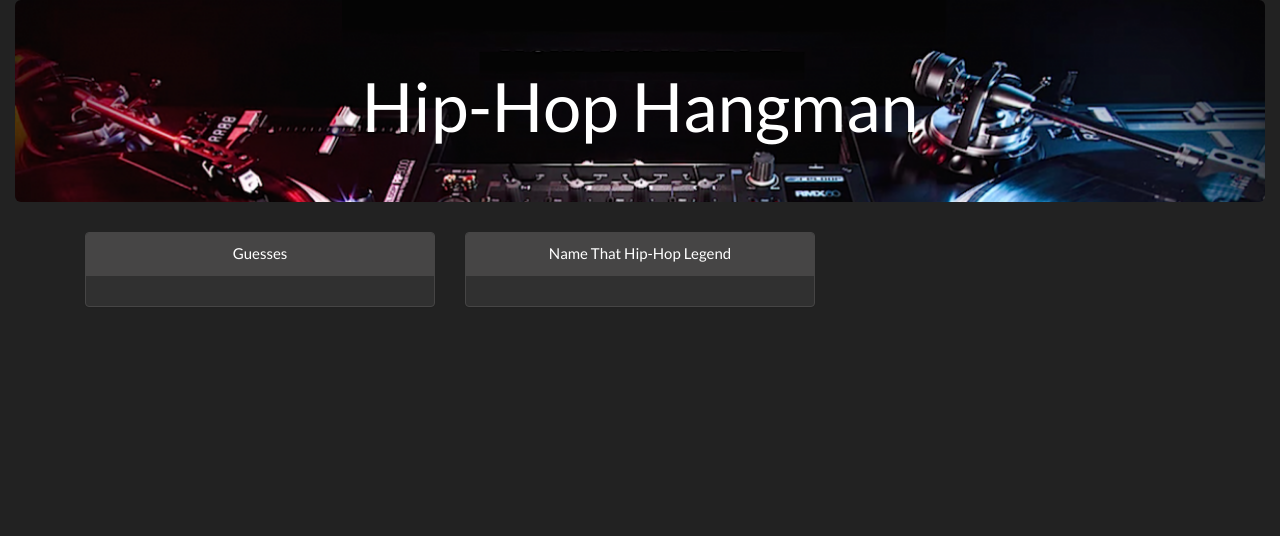
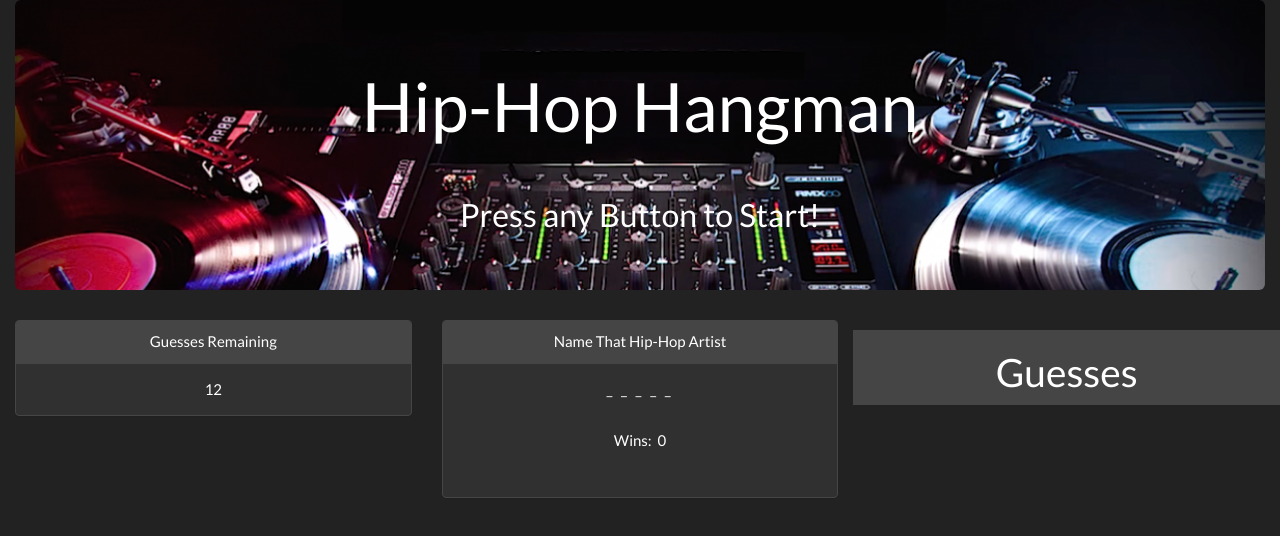
Before and after one commit to blaws006/Hangman, a plain HTML site: page index.html in a window 1280 px wide. Drawn offline with Linux system fonts and the light colour scheme.

Commit message:
I tried but no dice

```diff
--- a/assets/css/style.css
+++ b/assets/css/style.css
@@ -7,3 +7,17 @@
 
 	overflow: hidden;
 }
+
+.col-style {
+	background: #464545;
+	margin-top: 10px;
+	margin-bottom: 10px;
+}
+
+#word li {
+	position: relative;
+	list-style: none;
+	display: inline-block;
+
+
+}
--- a/assets/javascript/game.js
+++ b/assets/javascript/game.js
@@ -1 +1,113 @@
-console.log("Hello World");
+
+// //Global Variables
+//  // Artists for Guessing
+// var kendrickLamar = ["k","e","n","d","r","i","c","k", " ", "l", "a", "m", "a", "r" ];
+// var chanceTheRapper = ["c", "h", "a", "n", "c", "e", " ", "t", "h", "e", " ", "r", "a", "p", "p", "e", "r"];
+// var vicMensa = ["v", "i", "c", " ", "m", "e", "n", "s", "a"];
+// var vinceStaples = ["v", "i", "n", "c", "e", " ", "s", "t", "a", "p", "l", "e", "s"];
+// var buddy = ["b", "u", "d", "d", "y"];
+// var artistName = [kendrickLamar, chanceTheRapper, vicMensa, vinceStaples, buddy];
+
+
+var artistName = ["kendrick lamar", "chance the rapper", "vic mensa", "vince staples", "buddy"];
+
+var wins = 0; // Number of Wins
+
+var guessLeft = 12; //Number of guesses left
+var randomizer = [];
+var userGuess = [];
+var character = [ ] ; //Guesses
+var letterGuessed = [];
+var randomizer = [];
+var incorrect;
+var randomizer = artistName[Math.floor(Math.random() * artistName.length)];
+
+
+//Starts the game by randomly selecting a word to guess and replacing characters with underscores
+function gameStart() {
+	for(var i = 0; i < randomizer.length; i++) {
+
+		if(randomizer[i] === " ") {
+			character = character + " &nbsp; ";
+		}
+		else {
+			character =  character +  "&nbsp;_ &nbsp;";
+		}
+	 document.getElementById("word").innerHTML = character;
+	}
+console.log(randomizer);
+console.log(character);
+}
+
+gameStart();
+
+///Logs number of wins after completing the game
+function winCounter() {
+
+	wins = document.getElementById("win").innerHTML = wins;
+	console.log(wins)
+}
+winCounter();
+///Logs the number of guesses remaining
+
+function guessCount() {
+
+	document.getElementById("numberGuesses").innerHTML = guessLeft;
+}
+
+guessCount();
+
+
+///Logs whether a guess was correct or incorrect by running the guess array against the new word array of randomizer array as I called it.
+
+document.onkeyup = function(event) {
+	userGuess = String.fromCharCode(event.keyCode).toLowerCase();
+	console.log(userGuess);
+
+	var map = {}, result = [], i;
+for (i = 0; i < userGuess.length; ++i) {
+    map[userGuess[i]] = 1;
+}
+
+for (i = 0; i < randomizer.length; ++i) {
+    if (map[randomizer[i]] === 1) {
+        result.push(randomizer[i]);
+        console.log(result);
+        // avoid returning a value twice if it appears twice in array 2
+        var newDisplay = userGuess.replace("&nbsp;_ &nbsp;", userGuess);
+ 		document.getElementById("word").innerHTML = newDisplay;
+    }
+
+}
+return result;
+}
+
+
+
+//check if key was used
+
+// function keyCheck(charStr) {
+
+// 	if(userGuess.includes(charStr)) {
+
+// 		return false;
+// 	}
+// 	else{
+// 		userGuess.push(charStr);
+
+// 		if (randomizer.toLowerCase().includes(charStr)){
+
+// 			gameStart(charStr);
+// 		}
+
+// 		else {
+
+// 			guessLeft--;
+
+// 			document.getElementById("letterGuessed").innerHTML = document.getElementById("letterGuessed").innerHTML + charStr + " ";
+// 		}
+// 	}
+
+// 	}
+
+// 	keyCheck();
--- a/index.html
+++ b/index.html
@@ -8,29 +8,42 @@
 	</title>
 	<link rel="stylesheet" type="text/css" href="assets/css/darkly.css">
 	<link rel="stylesheet" type="text/css" href="assets/css/style.css">
-	<script type="text/javascript" src="assets/javascript/game.js"></script>
+
 </head>
 <body>
 	<div class="container-fluid">
-		<div id="jumbotron" class="text-center jumbotron"><h1>Hip-Hop Hangman</h1></div>
+		<div id="jumbotron" class="text-center jumbotron"><h1>Hip-Hop Hangman</h1>
+		<br />
+		<h2>Press any Button to Start!</h2>
+		</div>
 	</div>
-	<div class="container">
+	<div class="container-fluid">
+	<div class="row">
 		<div class="col-12 col-md-4 col-lg-4">
 			<div class="panel panel-default">
-  			<div class="text-center panel-heading">Guesses</div>
-			<div class="text-center panel-body" id="guesses"></div>
-		</div>
+ 	 <div class="panel-heading text-center">Guesses Remaining</div>
+  	<div class="panel-body text-center">
+  		<span id="numberGuesses"></span>
+  		</div>
+	</div>
 		</div>
 		<div class="col-12 col-md-4 col-lg-4">
-		<div class="panel panel-default">
-  			<div class="text-center panel-heading">Name That Hip-Hop Legend</div>
-			<div class="text-center panel-body" id="mainArea"></div>
+			<div class="panel panel-default">
+ 	 <div class="panel-heading text-center">Name That Hip-Hop Artist</div>
+  	<div id="word" class="panel-body text-center">
+
+  	</div>
+  	<div id="letters-guessed" class="panel-body text-center">Wins: &nbsp;<span id="win"></span></div>
+  	<div id="letters-guessed" class="panel-body text-center"></div>
+	</div>
 		</div>
-		</div>
-		<div class="col-12 col-md-4 col-lg-4">
-			<div id="imgWin"></div>
-			<div id="imgLoss"></div>
+		<div class="col-12 col-md-4 col-lg-4 col-style">
+			<div class="text-center">
+				<h1>Guesses</h1>
+			</div>
 		</div>
 	</div>
+	</div>
+	<script type="text/javascript" src="assets/javascript/game.js"></script>
 </body>
 </html>
```
